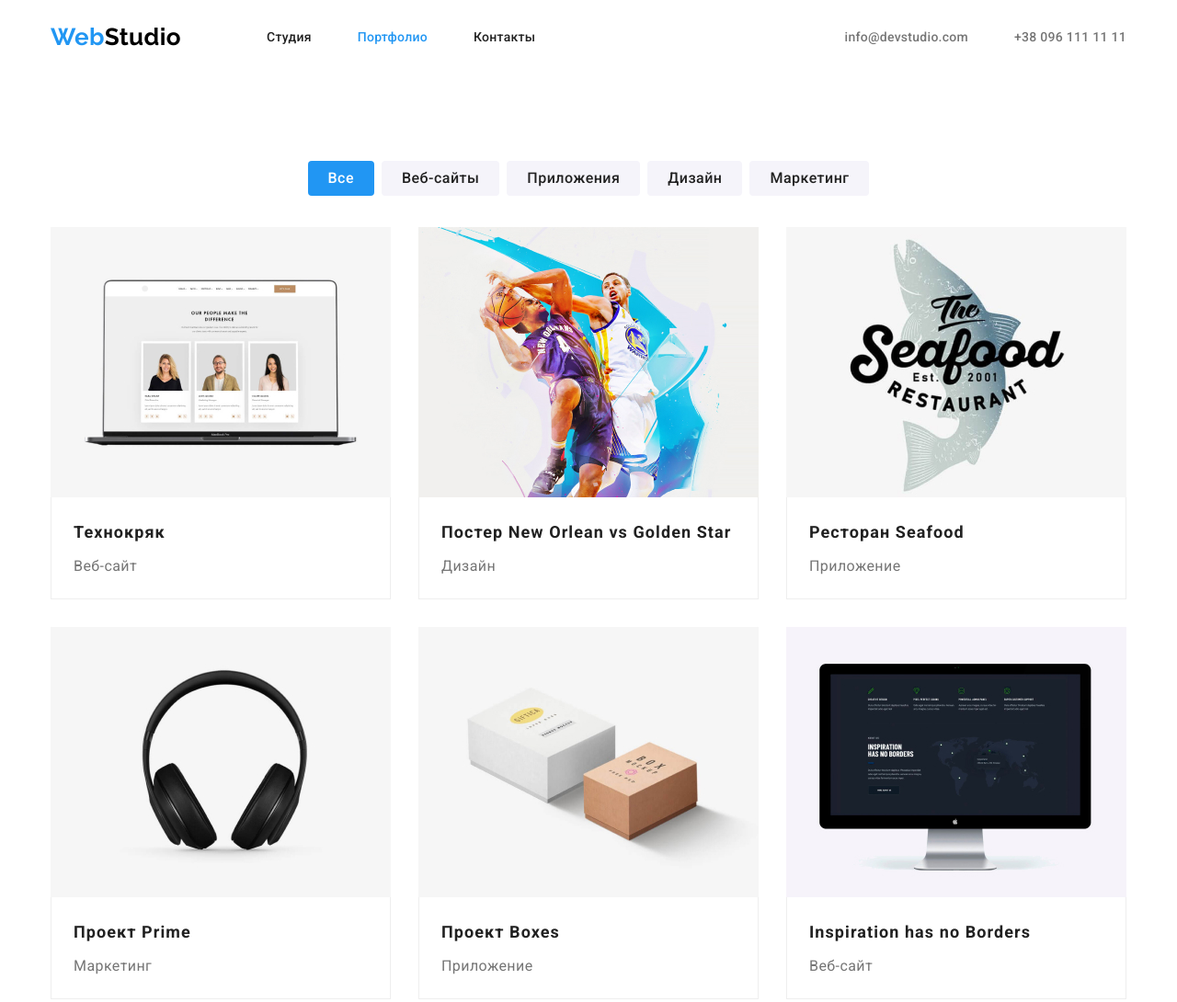
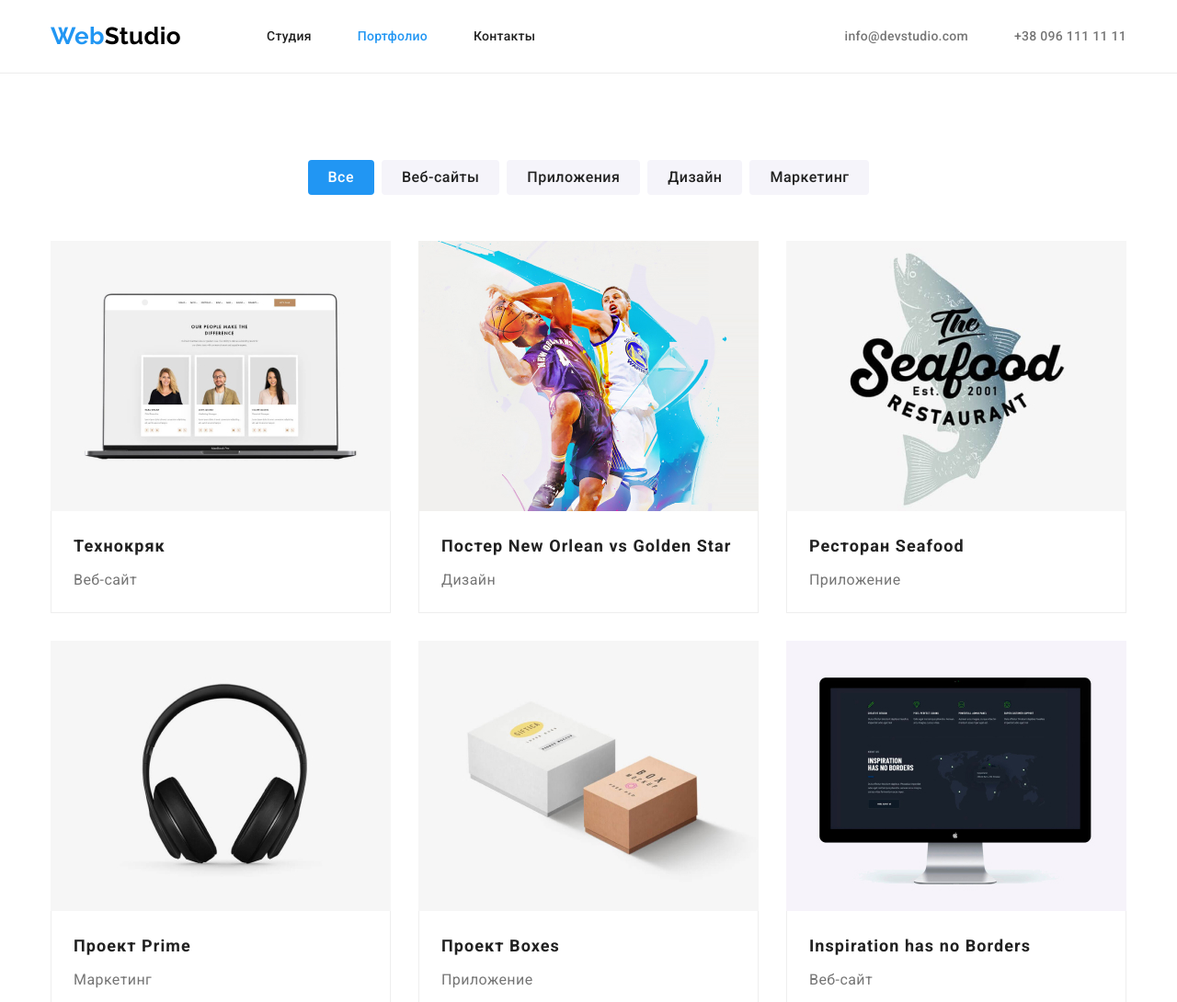
Before and after one commit to Igor-Klyopov/goit-markup-hw-03, a plain HTML site: page portfolio.html in a window 1280 px wide. Shown: the top 1090 px of the page at 92% size. Drawn offline with nearby package versions, Linux system fonts and the light colour scheme.

Commit message:
добавляет серую линию в низ шапки, увеличивает нижний отступ у кнопок фильтра портфолио, позиционирует карточки портфолио с помощью отрицательных маржинов

```diff
--- a/css/style.css
+++ b/css/style.css
@@ -36,8 +36,7 @@ body {
 }
 
 .list {
-  margin-top: 0;
-  margin-bottom: 0;
+  margin: 0;
   padding-left: 0;
   list-style: none;
 }
@@ -49,7 +48,6 @@ body {
 
 .button {
   border: none;
-  text-align: center;
   font-family: inherit;
   font-size: var(--title-font-size);
   cursor: pointer;
@@ -62,7 +60,7 @@ body {
 
 .image {
   display: block;
-  width: 100%;
+  max-width: 100%;
   height: auto;
 }
 
@@ -95,6 +93,10 @@ body {
 
 /*Header*/
 
+.header {
+  border-bottom: 1px solid #ECECEC;
+}
+
 .header .logo,
 .header .link {
   display: block;
@@ -102,14 +104,14 @@ body {
 
 .header .logo {
   margin-right: 93px;
-  padding-top: 25px;
-  padding-bottom: 25px;
+  padding-top: 24px;
+  padding-bottom: 24px;
 }
 
 .main-menu-item .link,
 .contacts-item .link {
-  padding-top: 32px;
-  padding-bottom: 32px;
+  padding-top: 30px;
+  padding-bottom: 30px;
 }
 
 .main-menu-item:not(:last-child),
@@ -224,7 +226,8 @@ body {
 }
 
 .order-button {
-  padding: 10px 32px;
+  min-width: 200px;
+  padding: 10px 30px;
   font-weight: var(--font-weight-bold);
   letter-spacing: 0.06em;
   line-height: 1.875;
@@ -332,7 +335,7 @@ body {
 .filter {
   display: flex;
   justify-content: center;
-  margin-bottom: 34px;
+  margin-bottom: 50px;
 }
 
 .filter-item:not(:last-child) {
@@ -344,7 +347,6 @@ body {
   border-radius: 4px;
   font-weight: var(--font-weight-middle);
   line-height: 1.625;
-  text-align: center;
   letter-spacing: 0.03em;
   background-color: var(--secondary-background-color);
 }
@@ -367,16 +369,12 @@ body {
 .projects {
   display: flex;
   flex-wrap: wrap;
+  margin: -15px;
 }
 
 .projects-item {
   width: 370px;
-  margin-bottom: 30px;
-}
-
-.projects-item:not(:nth-child(3n)) {
-  margin-right: 30px;
-
+  margin: 15px;
 }
 
 .projects-item:focus,
```
